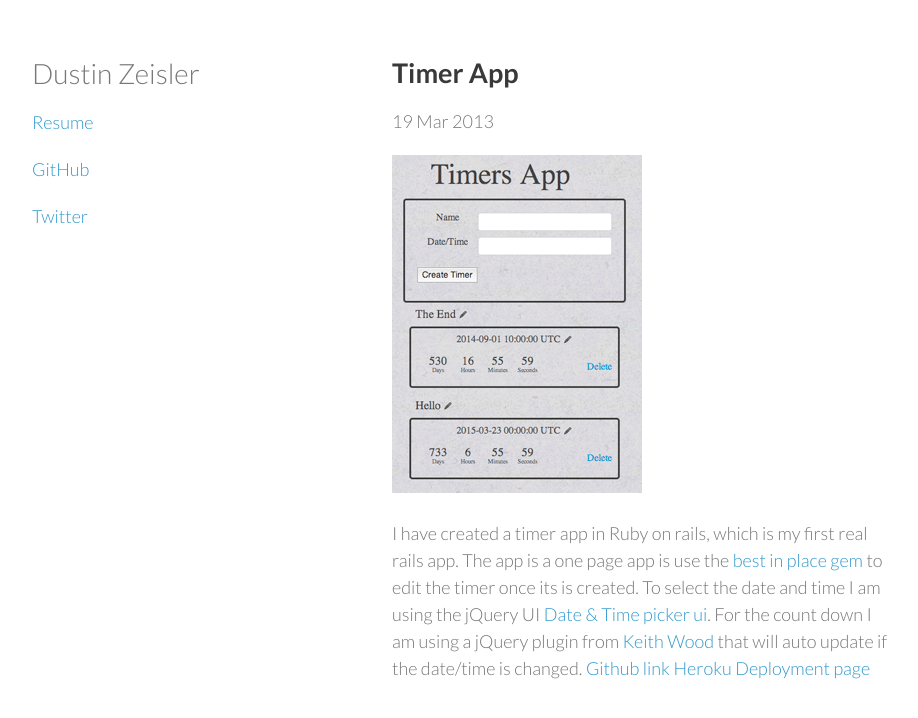
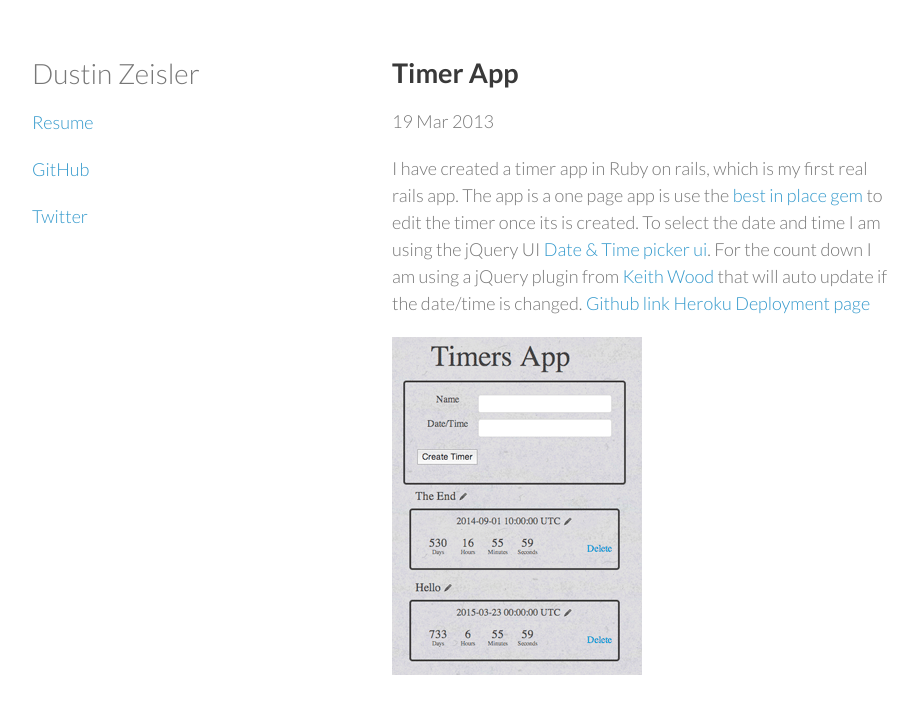
Before and after one commit to zeisler/zeisler.github.io, a Jekyll site: the page built from _posts/2013-03-19-timer-app.markdown, in a window 1280 px wide. Shown: the top 718 px of the page, without its empty margins (178-1096 px from the left). Built offline with Jekyll 4.4.1, drawn with Linux system fonts in a browser that asks for light colours.

Commit message:
move pic to bottom in timer app post

```diff
--- a/_posts/2013-03-19-timer-app.markdown
+++ b/_posts/2013-03-19-timer-app.markdown
@@ -5,9 +5,8 @@ date: 2013-03-19
 tags: rails
 ---
 
-![Timer app site](/images/blog/timer_app.png)
-
-
 I have created a timer app in Ruby on rails, which is my first real rails app. The app is a one page app is use the [best in place gem](https://github.com/bernat/best_in_place) to edit the timer once its is created. To select the date and time I am using the jQuery UI [Date & Time picker ui](http://trentrichardson.com/examples/timepicker/). For the count down I am using a jQuery plugin from [Keith Wood](http://keith-wood.name/countdown.html) that will auto update if the date/time is changed.
 [Github link](https://github.com/ghzeisler/timer)
 [Heroku Deployment page](http://serene-sands-7788.herokuapp.com/)
+
+![Timer app site](/images/blog/timer_app.png)
```
